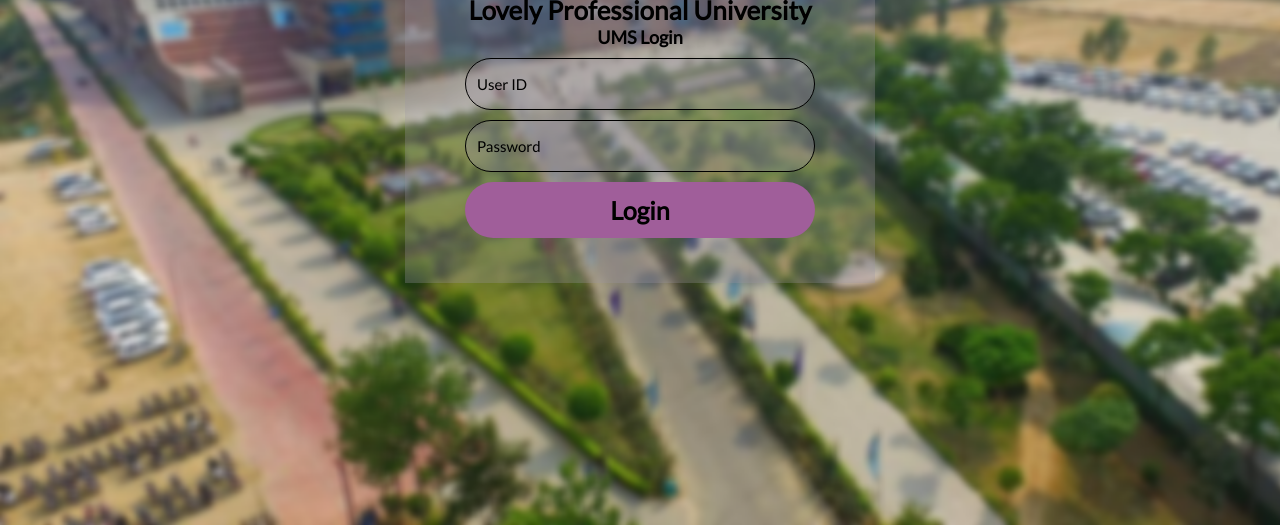
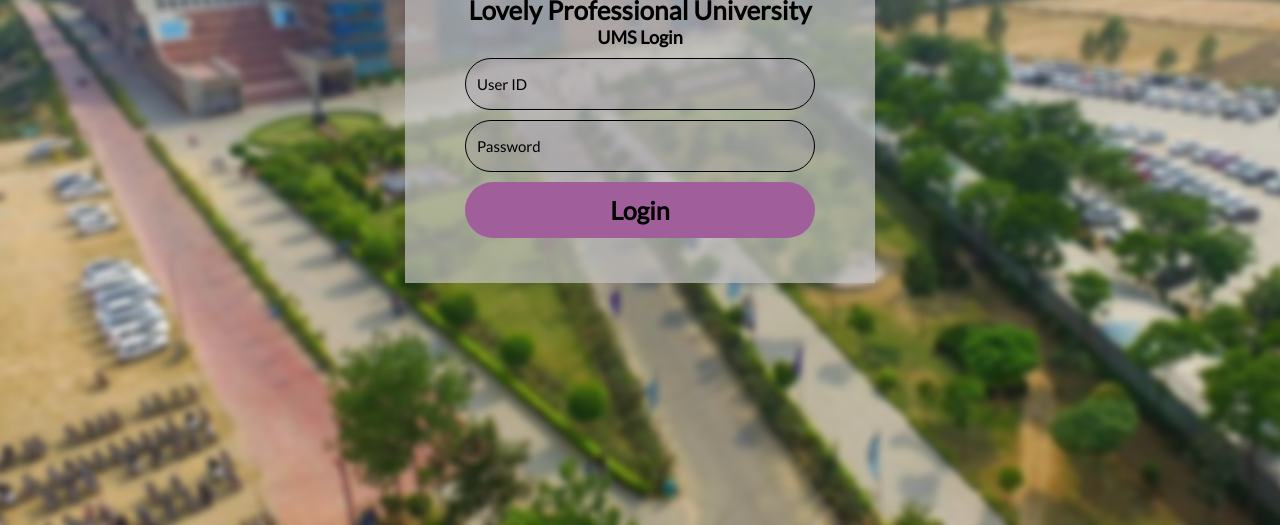
Before and after one commit to Rohan-Nair/ums, a plain HTML site: page loginpage/loginpage.html in a window 1280 px wide. Shown: the part 275-800 px from the top of the page. Drawn offline with Linux system fonts and the light colour scheme.

Commit message:
login page completed

```diff
--- a/loginpage/loginpagestyle.css
+++ b/loginpage/loginpagestyle.css
@@ -16,7 +16,7 @@ body {
   margin: 100px auto;
   width: 350px;
   /* background-color: rgb(190, 189, 190); */
-  background: rgba(156, 149, 161, 0.301);
+  background: rgba(196, 195, 195, 0.699);
   padding: 60px;
 }
 .logo {
```
